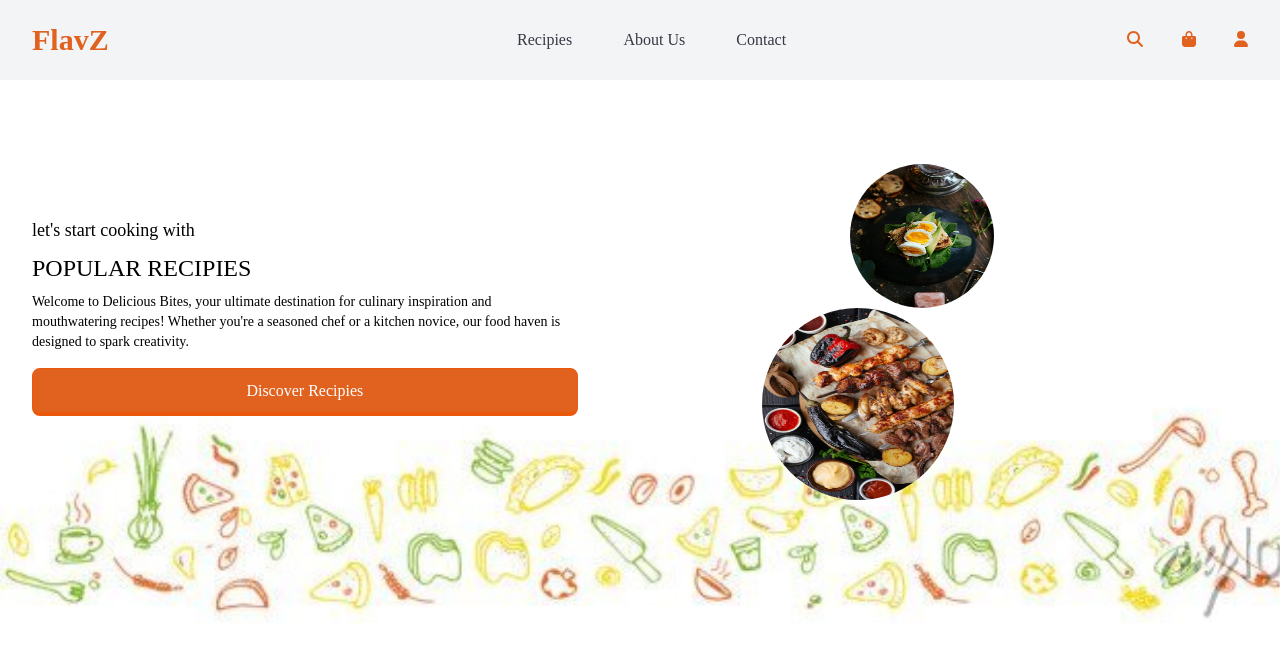
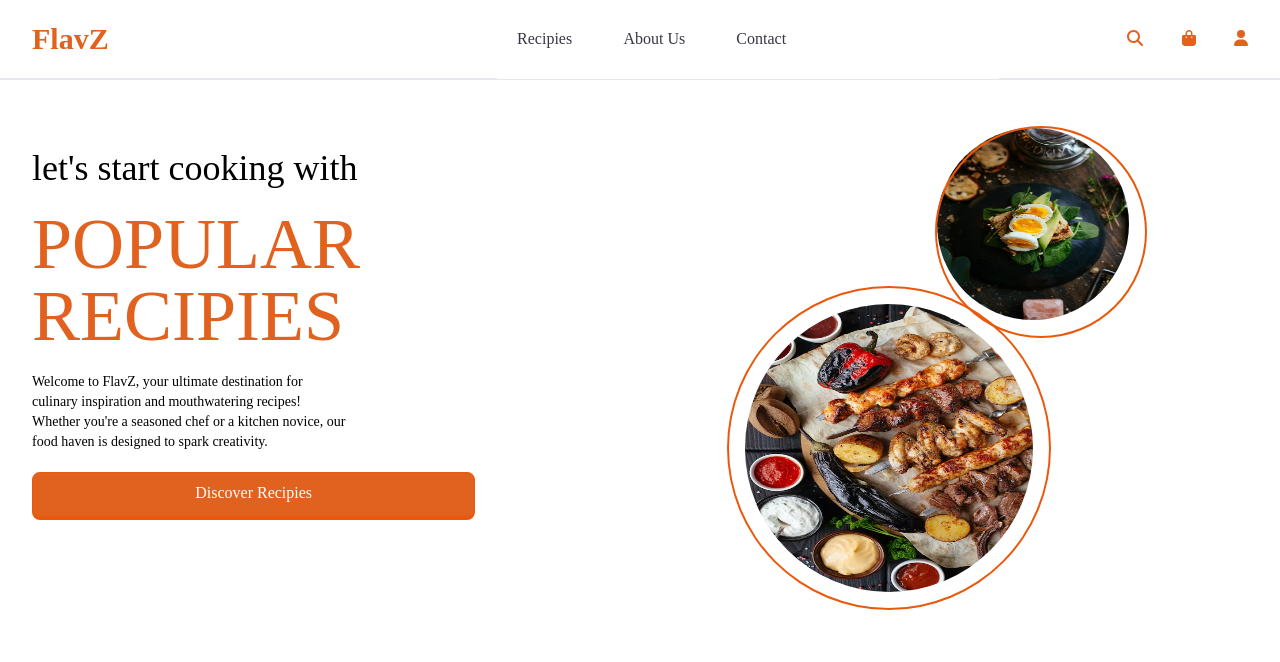
Before and after one commit to Rayenkan/RecipiesSharing, a React (Create React App) app: page / in a window 1280 px wide. Shown: the top 662 px of the page. Built offline with nearby package versions, Linux system fonts and the light colour scheme.

Commit message:
made populareRecipies.js better

```diff
--- a/src/nav.js
+++ b/src/nav.js
@@ -13,9 +13,9 @@ const Nav = () => {
     };
 
     return (
-        <nav className="h-20 bg-gray-100 no-underline flex items-center relative">
+        <nav className="h-20 bg-white no-underline flex items-center relative border-b-2">
             <label className="font-extrabold w-full text-left text-3xl text-[#E1611F] pl-8">FlavZ</label>
-            <div id="navLinks" className={`absolute  md:static ${menuVisible ? 'block' : 'hidden'} md:flex md:bg-gray-100 bg-white min-h-full top-0 right-0 bottom-0 left-0 md:h-20 z-10 w-full items-center px-5`}>
+            <div id="navLinks" className={`absolute  md:static ${menuVisible ? 'block' : 'hidden'} md:flex bg-white min-h-full top-0 right-0 bottom-0 left-0 md:h-20 z-10 w-full items-center px-5`}>
                 <ul className="flex md:flex-row flex-col md:items-center text-center w-full text-[#373743] gap-8 md:gap-[4vw] mt-32 md:mt-0">
                     <li className="hover:underline hover:text-[#656C7B]"><a href="/">Recipies</a></li>
                     <li className="hover:underline hover:text-[#656C7B]"><a href="/">About Us</a></li>
@@ -23,10 +23,10 @@ const Nav = () => {
                 </ul>
             </div>
             <ul className={`flex items-center gap-[4vw] md:gap-[3vw] px-8 pl-32 ${menuVisible ? ' z-20 w-fit gap-[8vw] mx-auto justify-center' : ''} `}>
-            <li className="text-[#E1611F]"><a href="#"><FontAwesomeIcon icon={faMagnifyingGlass} /></a></li>
-            <li className="text-[#E1611F]"><a href="#"><FontAwesomeIcon icon={faBagShopping} /></a></li>
-            <li className="text-[#E1611F]"><a href="#"><FontAwesomeIcon icon={faUser} /></a></li>
-        </ul>
+                <li className="text-[#E1611F]"><a href="#"><FontAwesomeIcon icon={faMagnifyingGlass} /></a></li>
+                <li className="text-[#E1611F]"><a href="#"><FontAwesomeIcon icon={faBagShopping} /></a></li>
+                <li className="text-[#E1611F]"><a href="#"><FontAwesomeIcon icon={faUser} /></a></li>
+            </ul>
 
 
             <div className="relative z-20">
--- a/src/popularRecipies.js
+++ b/src/popularRecipies.js
@@ -8,11 +8,11 @@ import food2 from './imgs/food2.avif';
 
 const popularRecipies=() =>{
     return (
-        <div class="flex flex-col-2 h-[60vh] my-16 bg-opacity-20 bg-[url('./imgs/bgPopularRecipies.jpg')] bg-no-repeat bg-cover ">
-            <div class="w-[50%] my-16 pl-8">
-                <p class="text-black text-lg w-full h-fit my-2 text-left">let's start cooking with </p>
-                <p class="text-black uppercase text-2xl w-full text-left">Popular Recipies</p>
-                <p class="text-black-500 text-sm w-full h-fit my-2 text-left">Welcome to Delicious Bites, your ultimate destination for culinary inspiration and mouthwatering recipes! Whether you're a seasoned chef or a kitchen novice, our food haven is designed to spark creativity.</p>
+        <div class="flex flex-col-2 h-[80vh] mt-12 md:my-12 bg-opacity-20   ">
+            <div class="w-[60%] pl-8">
+                <p class="text-black text-lg md:text-4xl w-full h-fit md:my-5 my-2 text-left ">let's start cooking with </p>
+                <p class="uppercase text-2xl md:text-7xl w-full text-left text-[#E1611F] md:my-5 my-2 ">Popular Recipies</p>
+                <p class="text-black-500 text-sm w-full h-fit  text-left  md:my-5 my-2 md:max-w-[50%]">Welcome to FlavZ, your ultimate destination for culinary inspiration and mouthwatering recipes! Whether you're a seasoned chef or a kitchen novice, our food haven is designed to spark creativity.</p>
                 <button class="my-2
                                 border
                                 w-full
@@ -32,14 +32,22 @@ const popularRecipies=() =>{
                                 hover:border-b-[6px]
                                 active:border-b-[2px]
                                 active:brightness-90
-                                active:translate-y-[2px]">
+                                active:translate-y-[2px]
+                                md:max-w-[70%]
+                                justify-center
+                                flex
+                                ">
                                     Discover Recipies
                     </button>
             </div>
-            <div class="w-[50%] ml-[10%]  ">
-                <img src={food2} alt="Food 2" class="w-36 h-36 rounded-full float-[60vw] ml-36 mt-5" />
-                <img src={food1} alt="Food 1" class="w-48 h-48 rounded-full flozt-[50%] ml-14"/>
+            <div class="md:w-[50%] w-[30%] md:ml-[5%] relative">
+                <img src={food2}  class=" invisible md:visible w-48 h-48 rounded-full ml-52 " />
+                <div class= " invisible md:visible absolute w-52 h-52 rounded-full left-52 top-0 bg-transparent ring-2 ring-orange-600"></div>
+
+                <img src={food1}  class=" md:w-72 md:h-72 w-32 h-32 rounded-full  ml-4 absolute md:reltative bottom-14 md:top-44 md:bottom-5 " />
+                <div class="absolute md:w-80 md:h-80 w-36 h-36 rounded-full  md:top-40 top-24  bg-transparent ring-2 ring-orange-600"></div>
             </div>
+
 
         </div>
     )
```
